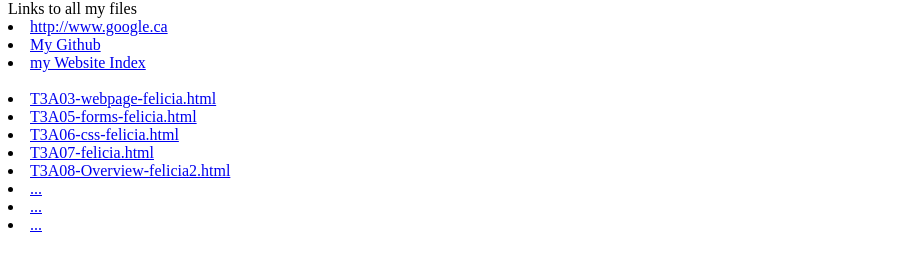
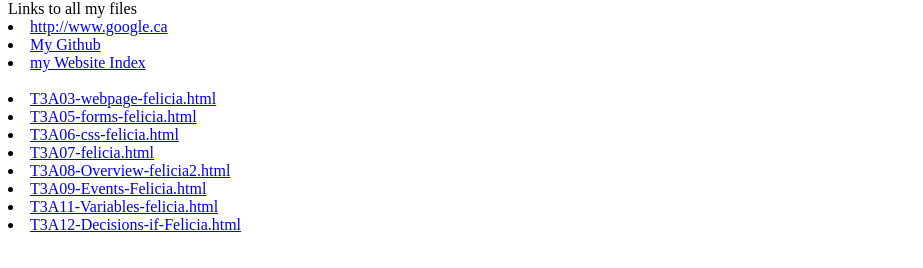
Before and after one commit to mss250/mms-game-dev-211, a plain HTML site: page public/index.html in a window 1280 px wide. Shown: the part 66-334 px from the top of the page, without its empty margins (0-923 px from the left). Drawn offline with Linux system fonts and the light colour scheme.

Commit message:
Update index.html

```diff
--- a/public/index.html
+++ b/public/index.html
@@ -12,6 +12,6 @@ Links to all my files<br>
 <li><a href=" T3A06-css-felicia.html">T3A06-css-felicia.html</a>
 <li><a href=" T3A07-felicia.html">T3A07-felicia.html</a>
 <li><a href=" T3A08-Overview-felicia2.html">T3A08-Overview-felicia2.html</a>
-<li><a href="..">...</a>
-<li><a href="..">...</a>
-<li><a href="..">...</a>
+<li><a href=" T3A09-Events-Felicia.html">T3A09-Events-Felicia.html</a>
+<li><a href=" T3A11-Variables-felicia.html">T3A11-Variables-felicia.html</a>
+<li><a href=" T3A12-Decisions-if-Felicia.html">T3A12-Decisions-if-Felicia.html</a>
```
